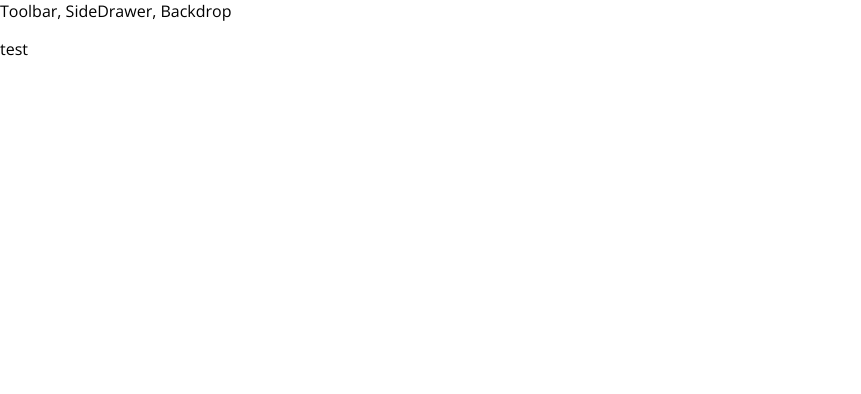
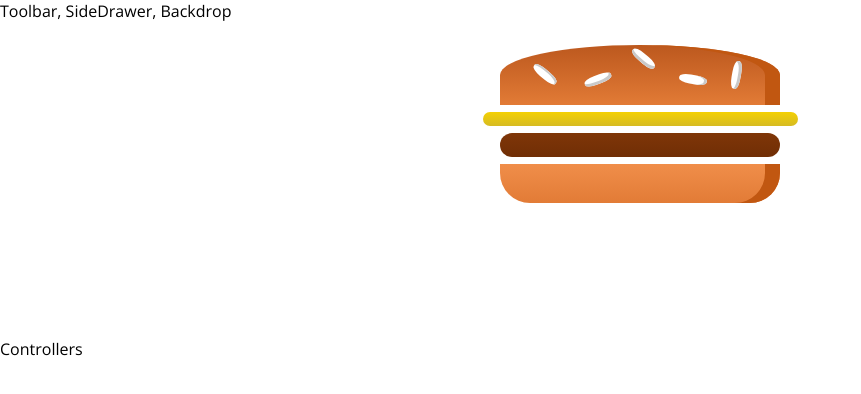
Before and after one commit to saladNights/burger-project, a React app: page / in a window 1280 px wide. Shown: the top 394 px of the page, without its empty margins (0-861 px from the left). Built offline with nearby package versions, Linux system fonts and the light colour scheme.

Commit message:
ingredients

```diff
--- a/package.json
+++ b/package.json
@@ -32,6 +32,7 @@
     "postcss-flexbugs-fixes": "3.2.0",
     "postcss-loader": "2.0.8",
     "promise": "8.0.1",
+    "prop-types": "^15.6.2",
     "raf": "3.4.0",
     "react": "^16.5.2",
     "react-dev-utils": "^5.0.2",
--- a/src/App.js
+++ b/src/App.js
@@ -1,13 +1,14 @@
 import React, { Component } from 'react';
 
-import Layout from './components/Layout';
+import Layout from './components/Layout/Layout';
+import BurgerBuilder from './containers/BurgerBuilder/BurgerBuilder';
 
 class App extends Component {
   render() {
     return (
       <div>
         <Layout>
-          <p>test</p>
+          <BurgerBuilder/>
         </Layout>
       </div>
     );
--- /dev/null
+++ b/src/components/Burger/Burger.css
@@ -0,0 +1,30 @@
+.Burger{
+  width: 100%;
+  margin: auto;
+  height: 250px;
+  overflow: auto;
+  text-align: center;
+  font-weight: bold;
+  font-size: 1.2rem;
+}
+
+@media(min-width: 1000px) and (min-height: 700px){
+  .Burger{
+    width: 700px;
+    height: 600px;
+  }
+}
+
+@media(min-width: 500px) and (min-height: 401px){
+  .Burger{
+    width: 450px;
+    height: 400px;
+  }
+}
+
+@media(min-width: 500px) and (min-height: 400px){
+  .Burger{
+    width: 350px;
+    height: 300px;
+  }
+}
--- /dev/null
+++ b/src/components/Burger/Burger.js
@@ -0,0 +1,18 @@
+import React from 'react';
+
+import BurgerIngredient from './BurgerIngredient/BurgerIngredient'
+
+import classes from './Burger.css';
+
+const burger = () => {
+  return (
+    <div className={classes.Burger}>
+      <BurgerIngredient type="bread-top"/>
+      <BurgerIngredient type="cheese"/>
+      <BurgerIngredient type="meat"/>
+      <BurgerIngredient type="bread-bottom"/>
+    </div>
+  );
+};
+
+export default burger;
--- /dev/null
+++ b/src/components/Burger/BurgerIngredient/BurgerIngredient.css
@@ -0,0 +1,113 @@
+.BreadBottom {
+    height: 13%;
+    width: 80%;
+    background: linear-gradient(#F08E4A, #e27b36);
+    border-radius: 0 0 30px 30px;
+    box-shadow: inset -15px 0 #c15711;
+    margin: 2% auto;
+}
+
+.BreadTop {
+    height: 20%;
+    width: 80%;
+    background: linear-gradient(#bc581e, #e27b36);
+    border-radius: 50% 50% 0 0;
+    box-shadow: inset -15px 0 #c15711;
+    margin: 2% auto;
+    position: relative;
+}
+
+.Seeds1 {
+    width: 10%;
+    height: 15%;
+    position: absolute;
+    background-color: white;
+    left: 30%;
+    top: 50%;
+    border-radius: 40%;
+    transform: rotate(-20deg);
+    box-shadow: inset -2px -3px #c9c9c9;
+}
+
+.Seeds1:after {
+    content: "";
+    width: 100%;
+    height: 100%;
+    position: absolute;
+    background-color: white;
+    left: -170%;
+    top: -260%;
+    border-radius: 40%;
+    transform: rotate(60deg);
+    box-shadow: inset -1px 2px #c9c9c9;
+  }
+
+.Seeds1:before {
+    content: "";
+    width: 100%;
+    height: 100%;
+    position: absolute;
+    background-color: white;
+    left: 180%;
+    top: -50%;
+    border-radius: 40%;
+    transform: rotate(60deg);
+    box-shadow: inset -1px -3px #c9c9c9;
+  }
+
+  .Seeds2 {
+    width: 10%;
+    height: 15%;
+    position: absolute;
+    background-color: white;
+    left: 64%;
+    top: 50%;
+    border-radius: 40%;
+    transform: rotate(10deg);
+    box-shadow: inset -3px 0 #c9c9c9;
+  }
+
+  .Seeds2:before {
+    content: "";
+    width: 100%;
+    height: 100%;
+    position: absolute;
+    background-color: white;
+    left: 150%;
+    top: -130%;
+    border-radius: 40%;
+    transform: rotate(90deg);
+    box-shadow: inset 1px 3px #c9c9c9;
+  }
+
+
+.Meat {
+    width: 80%;
+    height: 8%;
+    background: linear-gradient(#7f3608, #702e05);
+    margin: 2% auto;
+    border-radius: 15px;
+}
+
+.Cheese {
+    width: 90%;
+    height: 4.5%;
+    margin: 2% auto;
+    background: linear-gradient(#f4d004, #d6bb22);
+    border-radius: 20px;
+}
+
+.Salad {
+    width: 85%;
+    height: 7%;
+    margin: 2% auto;
+    background: linear-gradient(#228c1d, #91ce50);
+    border-radius: 20px;
+}
+
+.Bacon {
+    width: 80%;
+    height: 3%;
+    background: linear-gradient(#bf3813, #c45e38);
+    margin: 2% auto;
+}
--- /dev/null
+++ b/src/components/Burger/BurgerIngredient/BurgerIngredient.js
@@ -0,0 +1,45 @@
+import React, {Component} from 'react';
+import propTypes from 'prop-types';
+
+import classes from './BurgerIngredient.css';
+
+class BurgerIngredient extends Component {
+
+  render(){
+    let ingredient = null;
+
+    switch(this.props.type){
+      case ('bread-bottom'):
+        ingredient = <div className={classes.BreadBottom}/>;
+        break;
+      case ('bread-top'):
+        ingredient = (<div className={classes.BreadTop}>
+          <div className={classes.Seeds1}/>
+          <div className={classes.Seeds2}/>
+        </div>);
+        break;
+      case ('meat'):
+        ingredient = <div className={classes.Meat}/>;
+        break;
+      case ('cheese'):
+        ingredient = <div className={classes.Cheese}/>;
+        break;
+      case ('salad'):
+        ingredient = <div className={classes.Salad}/>;
+        break;
+      case ('Bacon'):
+        ingredient = <div className={classes.Bacon}/>;
+        break;
+      default:
+        ingredient = null;
+    }
+
+    return ingredient;
+  }
+}
+
+BurgerIngredient.propTypes = {
+  type: propTypes.string.isRequired,
+};
+
+export default BurgerIngredient;
--- /dev/null
+++ b/src/components/Layout/Layout.css
@@ -0,0 +1,3 @@
+.Content{
+  margin-top: 16px;
+}
--- a/src/components/Layout/index.js
+++ b/src/components/Layout/Layout.js
@@ -1,11 +1,13 @@
 import React from 'react';
 
-import Aux from '../hoc/Auxiliary';
+import Aux from '../../hoc/Auxiliary';
+
+import classes from './Layout.css';
 
 const Layout = (props) => (
   <Aux>
     <div>Toolbar, SideDrawer, Backdrop</div>
-    <main>
+    <main className={classes.Content}>
       {props.children}
     </main>
   </Aux>
--- /dev/null
+++ b/src/containers/BurgerBuilder/BurgerBuilder.js
@@ -0,0 +1,17 @@
+import React, {Component} from 'react';
+
+import Aux from '../../hoc/Auxiliary';
+import Burger from '../../components/Burger/Burger';
+
+class BurgerBuilder extends Component {
+  render(){
+    return (
+      <Aux>
+        <Burger/>
+        <div>Controllers</div>
+      </Aux>
+    );
+  }
+}
+
+export default BurgerBuilder;
```
Also changed, not shown: src/hoc/Auxiliary.js (renamed from src/components/hoc/Auxiliary.js).
